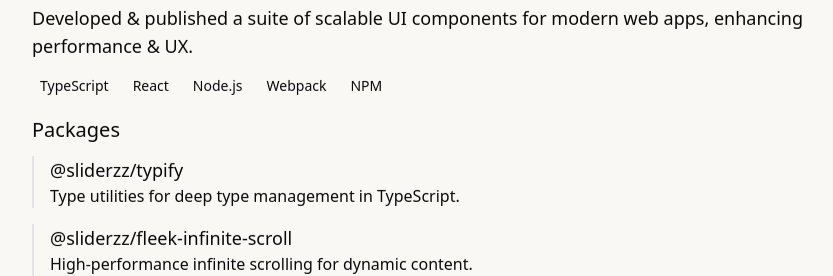
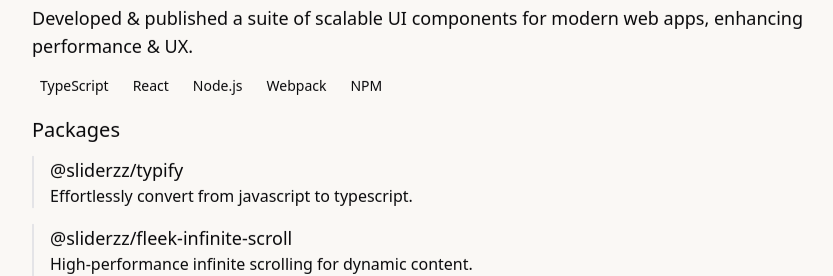
Before and after one commit to Shivam1303/portfolio, a Next.js app: page / in a window 1280 px wide. Shown: the part 3851-4127 px from the top of the page, without its empty margins (192-1025 px from the left). Built offline with nearby package versions, Linux system fonts and the light colour scheme.

Commit message:
Updated links

```diff
--- a/src/components/open-source-section.tsx
+++ b/src/components/open-source-section.tsx
@@ -3,6 +3,7 @@
 import { profileData } from "@/data/profile";
 import { useRef, useEffect } from "react";
 import { useTheme } from "@/components/theme-provider";
+import Link from "next/link";
 
 export function OpenSourceSection() {
     const containerRef = useRef<HTMLDivElement>(null);
@@ -46,7 +47,16 @@
                                     <div className="space-y-4">
                                         {contribution.packages.map((pkg, i) => (
                                             <div key={i} className="border-l-2 border-primary pl-4">
-                                                <div className="text-lg font-medium">{pkg.name}</div>
+                                                <div className="text-lg font-medium">
+                                                    <Link
+                                                        href={(pkg as any).link}
+                                                        target="_blank"
+                                                        rel="noopener noreferrer"
+                                                        className="hover:underline"
+                                                    >
+                                                        {pkg.name}
+                                                    </Link>
+                                                </div>
                                                 <div className="text-base text-muted-foreground">{pkg.description}</div>
                                             </div>
                                         ))}
--- a/src/data/profile.ts
+++ b/src/data/profile.ts
@@ -68,19 +68,23 @@
             packages: [
                 {
                     name: "@sliderzz/typify",
-                    description: "Type utilities for deep type management in TypeScript."
+                    description: "Effortlessly convert from javascript to typescript.",
+                    link: "https://www.npmjs.com/package/@sliderzz/typify"
                 },
                 {
                     name: "@sliderzz/fleek-infinite-scroll",
-                    description: "High-performance infinite scrolling for dynamic content."
+                    description: "High-performance infinite scrolling for dynamic content.",
+                    link: "https://www.npmjs.com/package/@sliderzz/fleek-infinite-scroll"
                 },
                 {
                     name: "@sliderzz/fleek-data-table",
-                    description: "Customizable and optimized data table for handling large datasets."
+                    description: "Customizable and optimized data table for handling large datasets.",
+                    link: "https://www.npmjs.com/package/@sliderzz/fleek-data-table"
                 },
                 {
                     name: "@sliderzz/fleek-multistepform",
-                    description: "Smooth multi-step form library with advanced state management."
+                    description: "Smooth multi-step form library with advanced state management.",
+                    link: "https://www.npmjs.com/package/@sliderzz/fleek-multistepform"
                 }
             ]
         }
```
